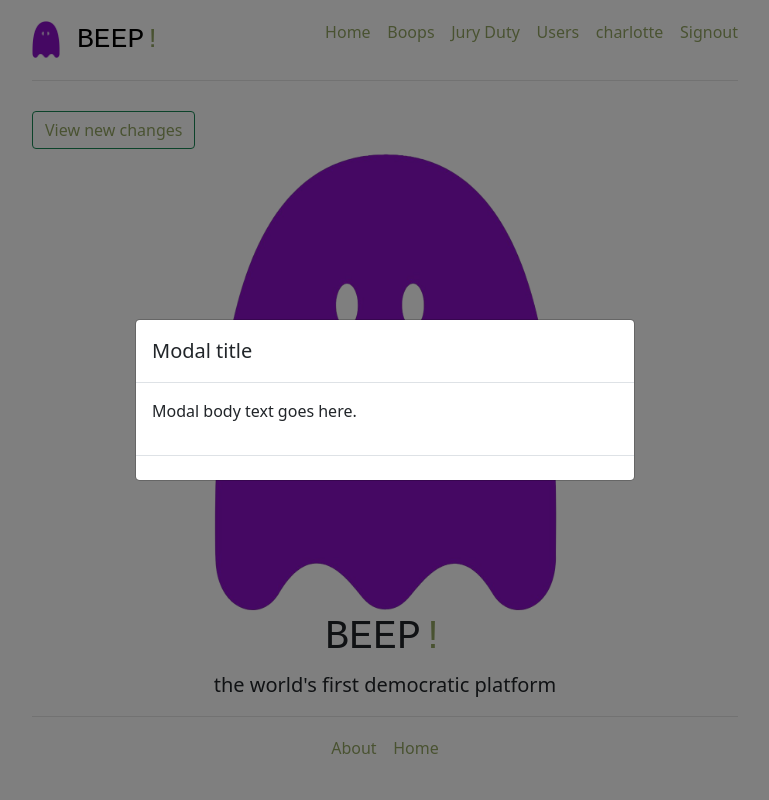
After one commit to charlottemlong/globalaffairs, a Flask app: page /modal in a window 1280 px wide. The commit adds this page. Shown: the whole page, without its empty margins (255-1024 px from the left). Run offline with Flask 2, Linux system fonts and the light colour scheme; a user stored in the database is signed in; some libraries are stand-ins or nearby versions.

Commit message:
add changelog modal

```diff
--- a/project/templates/_base.html
+++ b/project/templates/_base.html
@@ -16,6 +16,7 @@
   <link href="{{ url_for('static', filename='css/main.css' )}}" rel="stylesheet">
   <link rel="icon" href="{{ url_for('static', filename='img/favicon.ico' )}}">
   <script src="https://kit.fontawesome.com/267a006df9.js" crossorigin="anonymous"></script>
+  <script src="{{ url_for('static', filename='js/bootstrap.min.js' )}}"></script>
 
   <!-- IE10 viewport hack for Surface/desktop Windows 8 bug -->
   <link href="{{ url_for('static', filename='css/ie10-viewport-bug-workaround.css' )}}" rel="stylesheet">
@@ -28,6 +29,8 @@
       <script src="https://oss.maxcdn.com/html5shiv/3.7.2/html5shiv.min.js"></script>
       <script src="https://oss.maxcdn.com/respond/1.4.2/respond.min.js"></script>
     <![endif]-->
+    <script src="http://ajax.googleapis.com/ajax/libs/jquery/1.9.0/jquery.min.js"></script>
+
 </head>
 
 <body>
@@ -35,7 +38,7 @@
   <div class="container">
     <div class="header clearfix">
       <nav>
-        <ul class="nav nav-pills pull-right" style = "float: right;">
+        <ul class="nav nav-pills pull-right" style="float: right;">
           {% if session.logged_in %}
           <li><a href="/">Home</a></li>&nbsp;&nbsp;&nbsp;&nbsp;
           <li><a href="/tweets/">Boops</a></li>&nbsp;&nbsp;&nbsp;&nbsp;
@@ -55,10 +58,14 @@
           {% endif %}
         </ul>
       </nav>
-      <h3><img src="../static/img/Beep_Logo.png" alt="Beep Logo" style="width: 4%; height: auto;"><span class="glyphicon glyphicon-user" aria-hidden="true"></span> BEEP<span class = "exclamation">!</span></h3>
+      <h3><img src="../static/img/Beep_Logo.png" alt="Beep Logo" style="width: 4%; height: auto;"><span
+          class="glyphicon glyphicon-user" aria-hidden="true"></span> BEEP<span class="exclamation">!</span></h3>
     </div>
     {% for message in get_flashed_messages() %}
     <div class="alert alert-success">{{ message }}</div>
+
+
+
     {% endfor %}
     {% if error %}
     <div class="error">
@@ -76,7 +83,7 @@
 
   <!-- IE10 viewport hack for Surface/desktop Windows 8 bug -->
   <script src="{{ url_for('static', filename='js/ie10-viewport-bug-workaround.js' )}}"></script>
-  <script src="{{ url_for('static', filename='js/bootstrap.min.js' )}}"></script>
+
   <script type="text/javascript" src="{{ url_for('static', filename='js/index.js')}}"></script>
 </body>
 
--- /dev/null
+++ b/project/templates/changelogmodal.html
@@ -0,0 +1,29 @@
+{% extends 'index.html' %}
+
+{% block modal %}
+<div class="modal fade" tabindex="-1" id="changelogmodal">
+    <div class="modal-dialog modal-dialog-centered">
+        <div class="modal-content">
+        <div class="modal-header">
+            <h5 class="modal-title">Modal title</h5>
+        </div>
+        <div class="modal-body">
+            <p>Modal body text goes here.</p>
+        </div>
+        <div class="modal-footer">
+        </div>
+        </div>
+    </div>
+</div>
+
+{% endblock %}
+
+{% block script %}
+<script>
+    $(document).ready(function(){
+        console.log('window is loaded');
+        $('#changelogmodal').modal('show')
+    })
+</script>
+
+{% endblock %}
--- a/project/templates/index.html
+++ b/project/templates/index.html
@@ -8,7 +8,7 @@
             {% if form.name.errors %}
             <span class="error">
             {% for error in form.name.errors %}
-                {{ error}}
+                {{ error }}
             {% endfor %}
             </span>
             {% endif %}
@@ -21,12 +21,16 @@
             {% endfor %}
             </span>
             {% endif %}
-    <button class="btn btn-sm btn-primary" type="submit" style="background-color: #8b11c6;">Sign in</button>
+    <button class="btn btn-sm btn-primary" type="submit" style="background-color: #8b11c6;" onclick="showChangeLogModal()">Sign in</button>
     </div>
     </form>
 {% endblock signin_form %}
 
+
 {% block content %}
+    {% if session.logged_in %}
+    <a href="{{url_for('tweets.modal')}}" class="btn btn-outline-success">View new changes</a>
+    {% endif %}
     <div class="jumbotron">
     <img src="static/img/Beep_Logo.png" alt="Beep Logo"><h1 style="font-family: 'Courier New', Courier, monospace;">BEEP<span class = "exclamation">!</span></h1>
     <p class="lead">the world's first democratic platform</p>
@@ -34,4 +38,7 @@
     <p><a class="btn btn-lg btn-success" href="/register/" role="button" style="color:white;">Sign up today</a></p>
     {% endif %}
     </div>
+    {% block modal %}{% endblock %}
+
+    {% block script %}{% endblock %}
 {% endblock content %}
--- a/project/templates/tweets.html
+++ b/project/templates/tweets.html
@@ -1,6 +1,7 @@
 {% extends '_base.html' %}
 
 {% block content %}
+
 <form action="{{ url_for('tweets.post_tweet') }}" method="post">
     {{ form.csrf_token }}
     <div class="input-group">
@@ -68,6 +69,7 @@
                     <i class="far fa-thumbs-up" id="like-button-{{tweet.tweet_id}}"
                         onclick="like({{tweet.tweet_id}})"></i>
 
+
                     {% endif %}
 
 
--- a/project/tweets/views.py
+++ b/project/tweets/views.py
@@ -37,6 +37,10 @@ def filtered_tweets(user_id):
 
 
 # routes
+@tweets_blueprint.route('/modal')
+@login_required
+def modal():
+    return render_template('changelogmodal.html')
 
 @tweets_blueprint.route('/tweets/')
 @login_required
```
Also changed, not shown: project/models.py (+9 -0 lines), project/users/views.py (+28 -15 lines), project/database.db.
